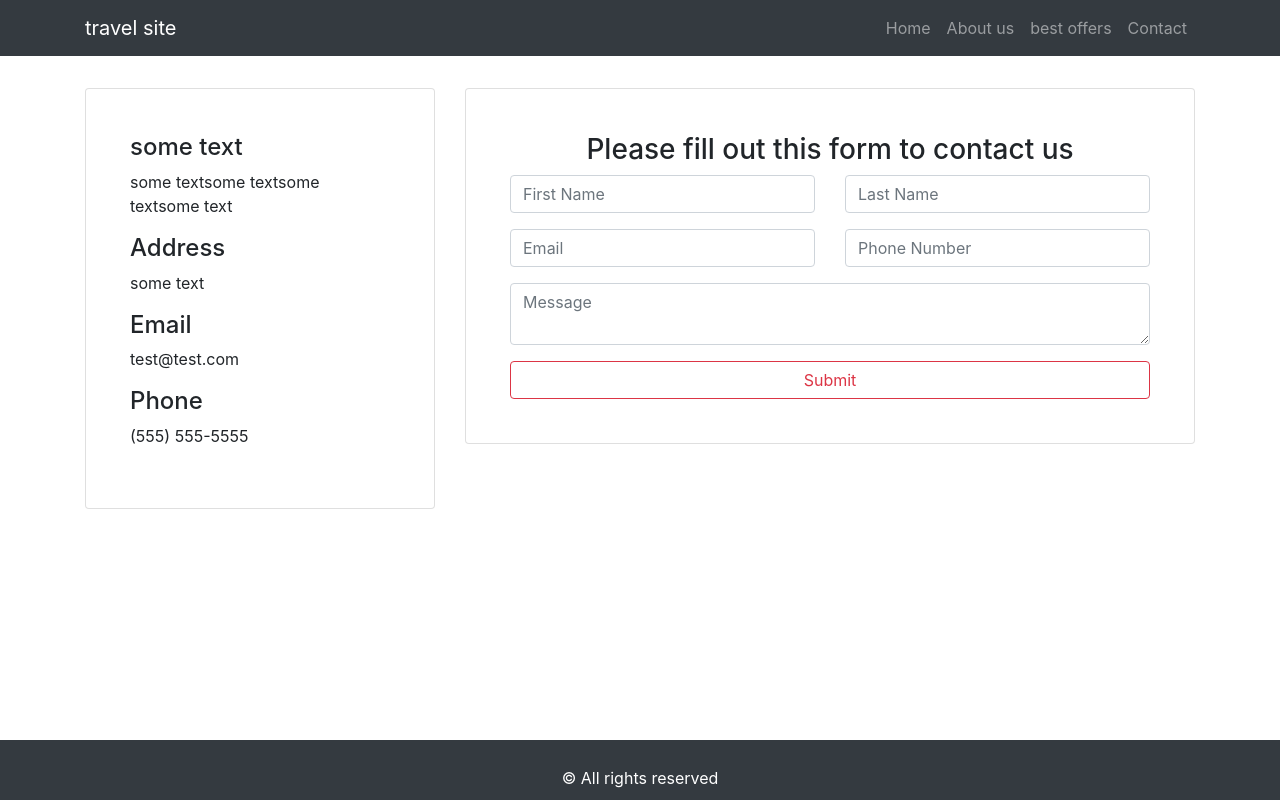
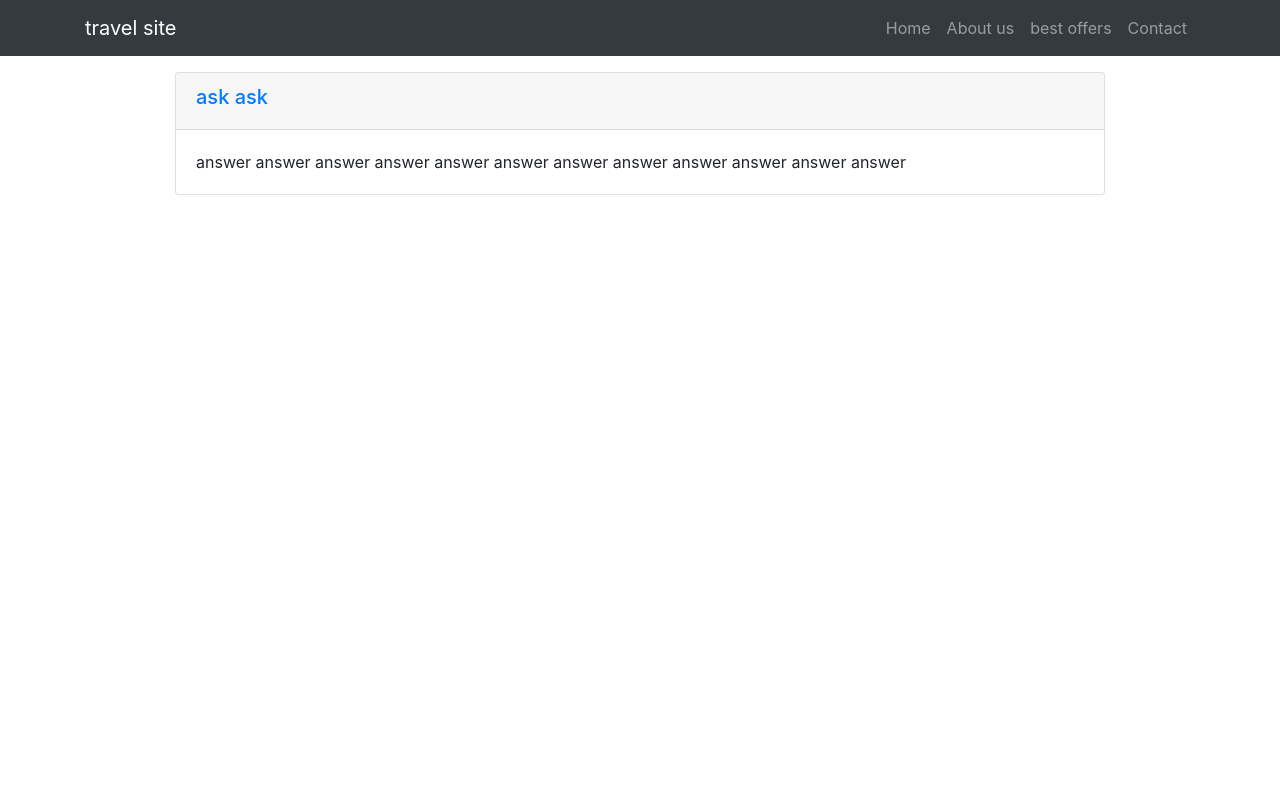
Before and after one commit to pooyafils/react-static-site, a React (Create React App) app in the folder travel-site/: page / in a window 1280 px wide. Built offline with nearby package versions, Linux system fonts and the light colour scheme.

Commit message:
adding faq page

```diff
--- a/travel-site/src/App.js
+++ b/travel-site/src/App.js
@@ -7,6 +7,7 @@ import React,{Component} from 'react'
 import NavBar from './components/nav-bar/NavBar'
 import AboutUs from "./components/about us/AboutUs";
 import ContactUs from "./components/contact us/ContactUs";
+import Faq from "./components/fqa/Faq"
 class App extends Component{
 
   render() {
@@ -16,9 +17,8 @@ class App extends Component{
        {/*<NavBar/>
         <Footer/>*/}
         {/*<AboutUs/>*/}
-
-       <ContactUs/>
-
+       {/*<ContactUs/>*/}
+<Faq/>
 </div>
     )
   }
--- /dev/null
+++ b/travel-site/src/components/fqa/Faq.js
@@ -0,0 +1,44 @@
+import React from 'react'
+import NavBar from "../nav-bar/NavBar";
+import Footer from "../footer/Footer";
+import 'bootstrap/dist/css/bootstrap.min.css'
+import 'jquery/dist/jquery.min.js'
+const Faq=()=>{
+    return(
+        <div>
+            <NavBar/>
+            <div className="container w-75">
+            <div id="accordion2">
+                <div className="card">
+                    <div class="card-header">
+                        <h5>
+                            <a href="#collapse1" data-parent="#accordion2" data-toggle="collapse">
+                                ask ask
+                            </a>
+                        </h5>
+                    </div>
+
+                    <div id="collapse1" class="collapse show">
+                        <div className="card-body">
+                     answer answer answer                      answer answer answer
+                            answer answer answer
+                            answer answer answer
+
+                        </div>
+                    </div>
+                </div>
+
+            </div>
+            </div>
+
+
+
+        </div>
+
+
+
+    )
+
+
+}
+export default Faq;
```
